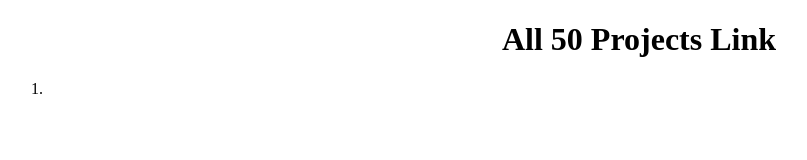
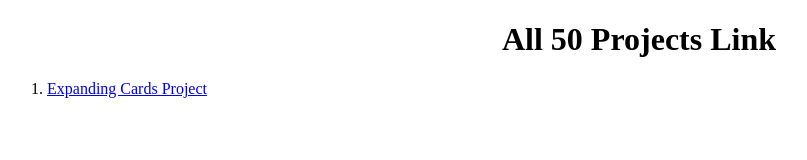
Before and after one commit to sufian202262/50projects, a plain HTML site: page index.html in a window 1280 px wide. Shown: the whole page, without its empty margins (1-808 px from the left). Drawn offline with Linux system fonts and the light colour scheme.

Commit message:
first projce name is added inside a tag

```diff
--- a/index.html
+++ b/index.html
@@ -8,7 +8,7 @@
 <body>
     <h1 style="text-align: center;">All 50 Projects Link</h1>
     <ol>
-        <li><a href="1.Expanding_Cards/index.html"></a></li>
+        <li><a href="1.Expanding_Cards/index.html">Expanding Cards Project</a></li>
     </ol>
 </body>
 </html>
```
